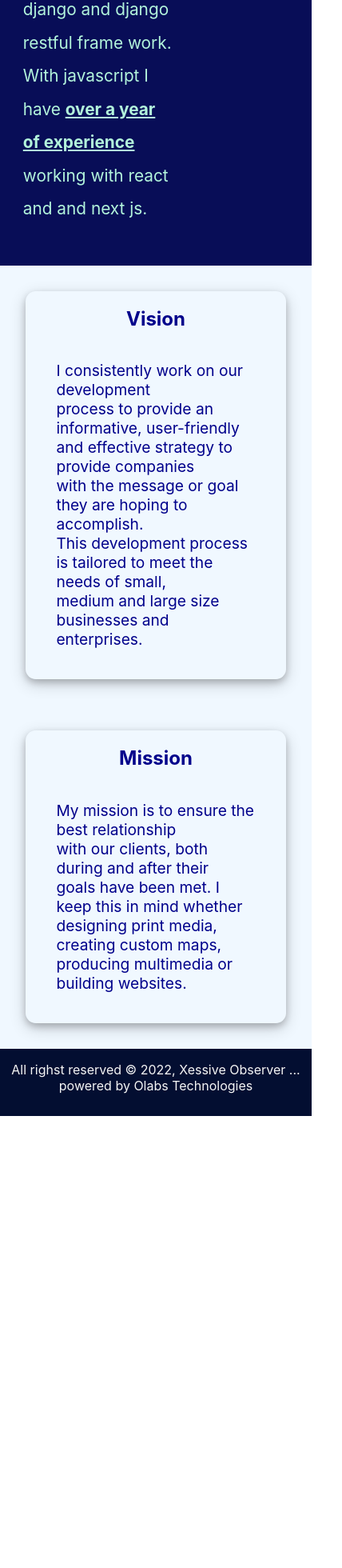
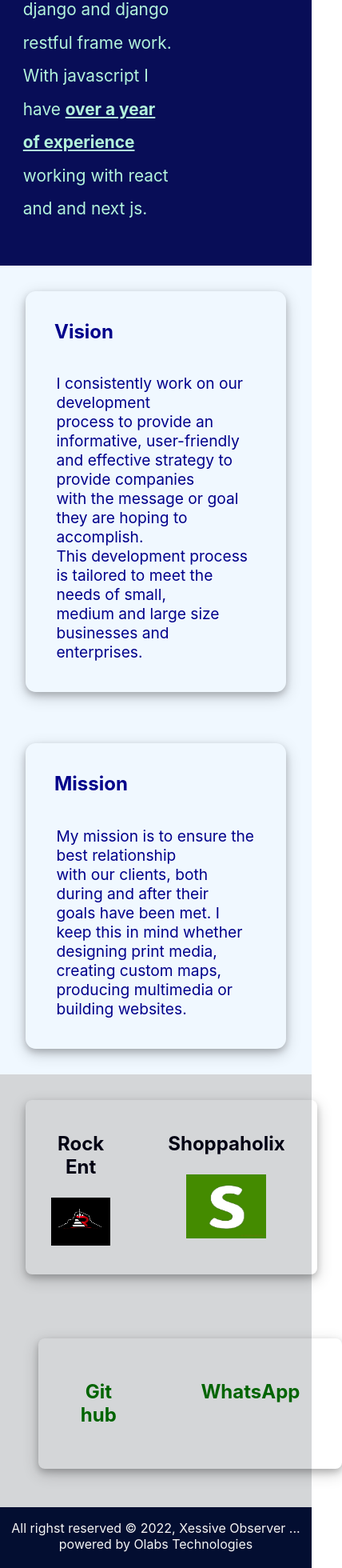
Before and after one commit to XessiveObserver/portfolio, a Next.js app: page /About/AboutIndex in a window 390 px wide. Shown: the part 884-2844 px from the top of the page at 80% size, 428 px wide, since content can reach past the window. Before the commit the page ends 2279 px from the top, so only its background shows below. Built offline with nearby package versions, Linux system fonts and the light colour scheme.

Commit message:
responsive.

```diff
--- a/components/About/Agenda.js
+++ b/components/About/Agenda.js
@@ -18,11 +18,10 @@ const VisionStatement = styled.div`
     color: darkblue;
 
      h2{
-        text-align: center;
+        margin: 1.5em;
     }
     p {
         font-size: 1.2em;
-        text-align: start;
         margin: 2em;
 
     }
@@ -38,11 +37,10 @@ const MissionStatement = styled.div`
     width: auto;
     color: darkblue;
      h2{
-        text-align: center;
+        margin: 1.5em;
     }
     p {
         font-size: 1.2em;
-        text-align: start;
         margin: 2em;
 
     }
--- a/pages/About/AboutIndex.js
+++ b/pages/About/AboutIndex.js
@@ -16,7 +16,7 @@ const AboutIndex = () => {
             <NavBar />
             <AboutHero />
             <Agenda />
-
+            <ProjectSocial />
             <Footer />
         </ContainerAbout>
     )
```
